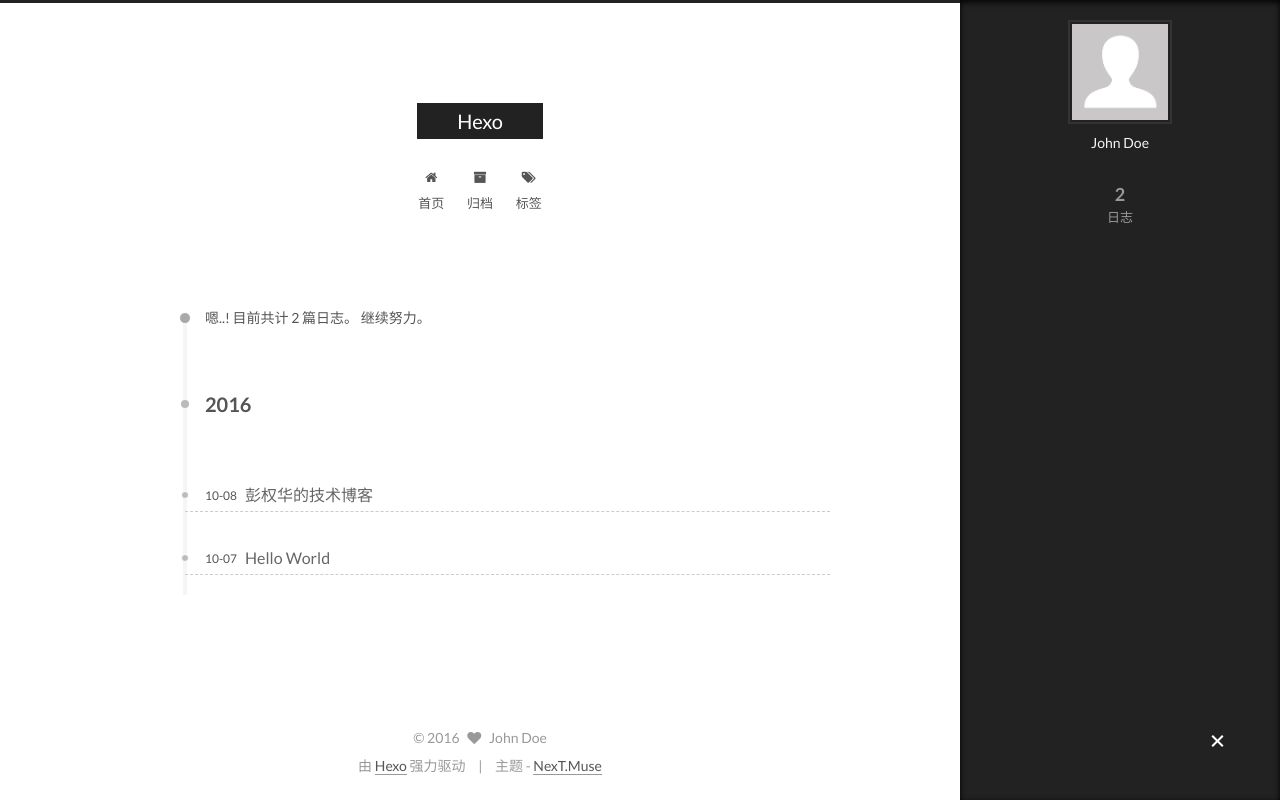
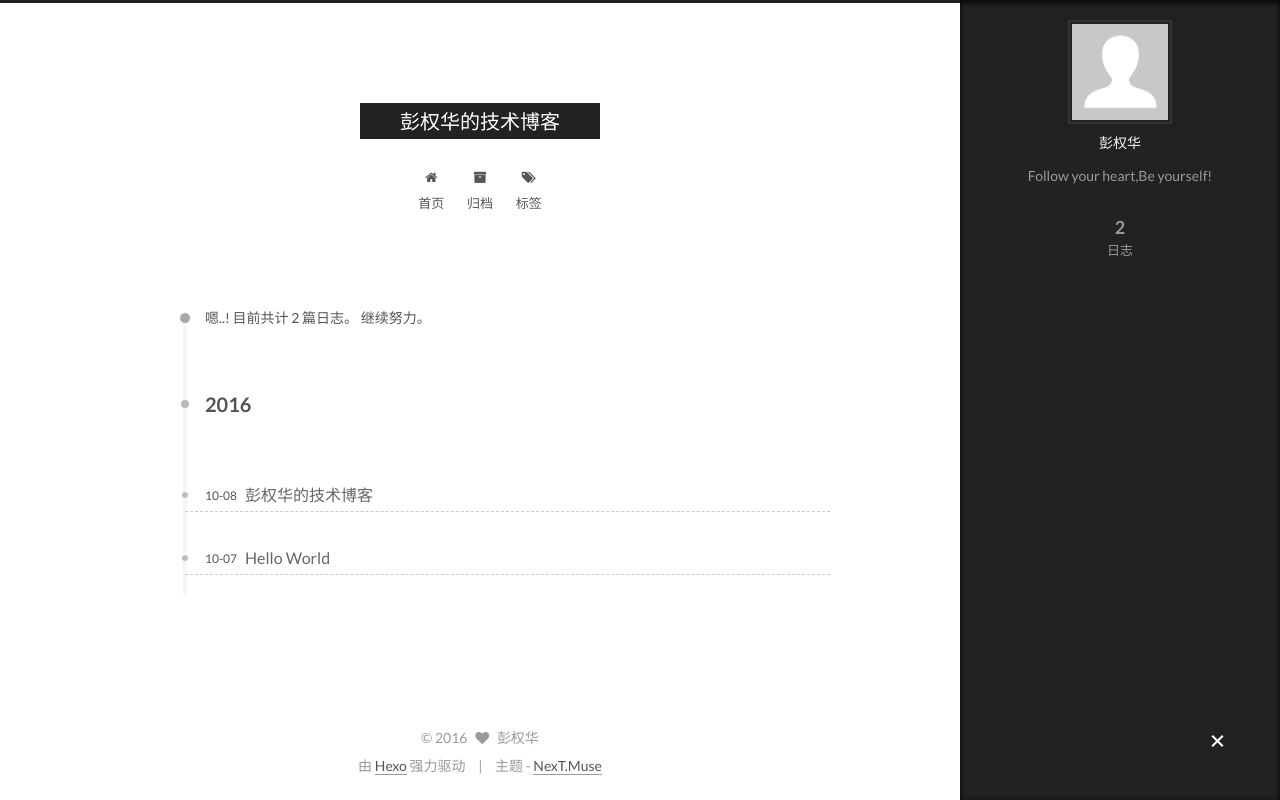
Before and after one commit to pengqh/pengqh.github.io, a plain HTML site: page archives/2016/10/index.html in a window 1280 px wide. Both pictures are taken after a click on the element 1217 px from the left and 742 px from the top of the page. Drawn offline with Linux system fonts and the light colour scheme.

Commit message:
Site updated: 2016-10-08 09:23:42

```diff
--- a/archives/2016/10/index.html
+++ b/archives/2016/10/index.html
@@ -84,12 +84,15 @@
 
 
 
+<meta name="description" content="Follow your heart,Be yourself!">
 <meta property="og:type" content="website">
-<meta property="og:title" content="Hexo">
+<meta property="og:title" content="彭权华的技术博客">
 <meta property="og:url" content="http://yoursite.com/archives/2016/10/index.html">
-<meta property="og:site_name" content="Hexo">
+<meta property="og:site_name" content="彭权华的技术博客">
+<meta property="og:description" content="Follow your heart,Be yourself!">
 <meta name="twitter:card" content="summary">
-<meta name="twitter:title" content="Hexo">
+<meta name="twitter:title" content="彭权华的技术博客">
+<meta name="twitter:description" content="Follow your heart,Be yourself!">
 
 
 
@@ -107,7 +110,7 @@
   };
 </script>
 
-  <title> 归档 | Hexo </title>
+  <title> 归档 | 彭权华的技术博客 </title>
 </head>
 
 <body itemscope itemtype="http://schema.org/WebPage" lang="zh-Hans">
@@ -138,7 +141,7 @@
   <div class="custom-logo-site-title">
     <a href="/"  class="brand" rel="start">
       <span class="logo-line-before"><i></i></span>
-      <span class="site-title">Hexo</span>
+      <span class="site-title">彭权华的技术博客</span>
       <span class="logo-line-after"><i></i></span>
     </a>
   </div>
@@ -334,9 +337,9 @@
         <div class="site-author motion-element" itemprop="author" itemscope itemtype="http://schema.org/Person">
           <img class="site-author-image" itemprop="image"
                src="/images/avatar.gif"
-               alt="John Doe" />
-          <p class="site-author-name" itemprop="name">John Doe</p>
-          <p class="site-description motion-element" itemprop="description"></p>
+               alt="彭权华" />
+          <p class="site-author-name" itemprop="name">彭权华</p>
+          <p class="site-description motion-element" itemprop="description">Follow your heart,Be yourself!</p>
         </div>
         <nav class="site-state motion-element">
           <div class="site-state-item site-state-posts">
@@ -385,7 +388,7 @@
   <span class="with-love">
     <i class="fa fa-heart"></i>
   </span>
-  <span class="author" itemprop="copyrightHolder">John Doe</span>
+  <span class="author" itemprop="copyrightHolder">彭权华</span>
 </div>
 
 <div class="powered-by">
--- a/css/main.css
+++ b/css/main.css
@@ -1548,7 +1548,7 @@
   width: 4px;
   height: 4px;
   border-radius: 50%;
-  background: #60ffe5;
+  background: #a7ffd1;
 }
 .links-of-blogroll {
   font-size: 13px;
```
Also changed, not shown: 2016/10/07/hello-world/index.html (+7 -7 lines), 2016/10/08/彭权华的技术博客/index.html (+10 -7 lines), archives/2016/index.html (+12 -9 lines), archives/index.html (+12 -9 lines), index.html (+12 -9 lines).
